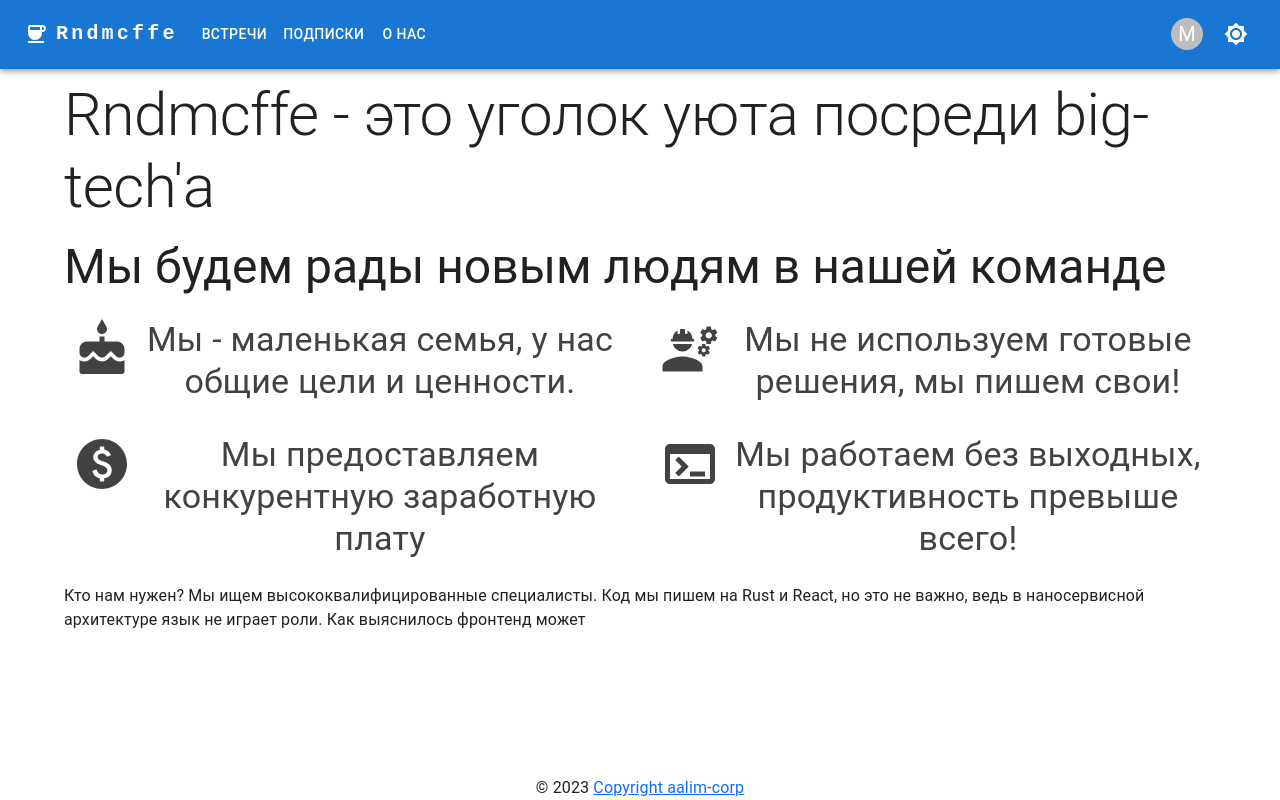
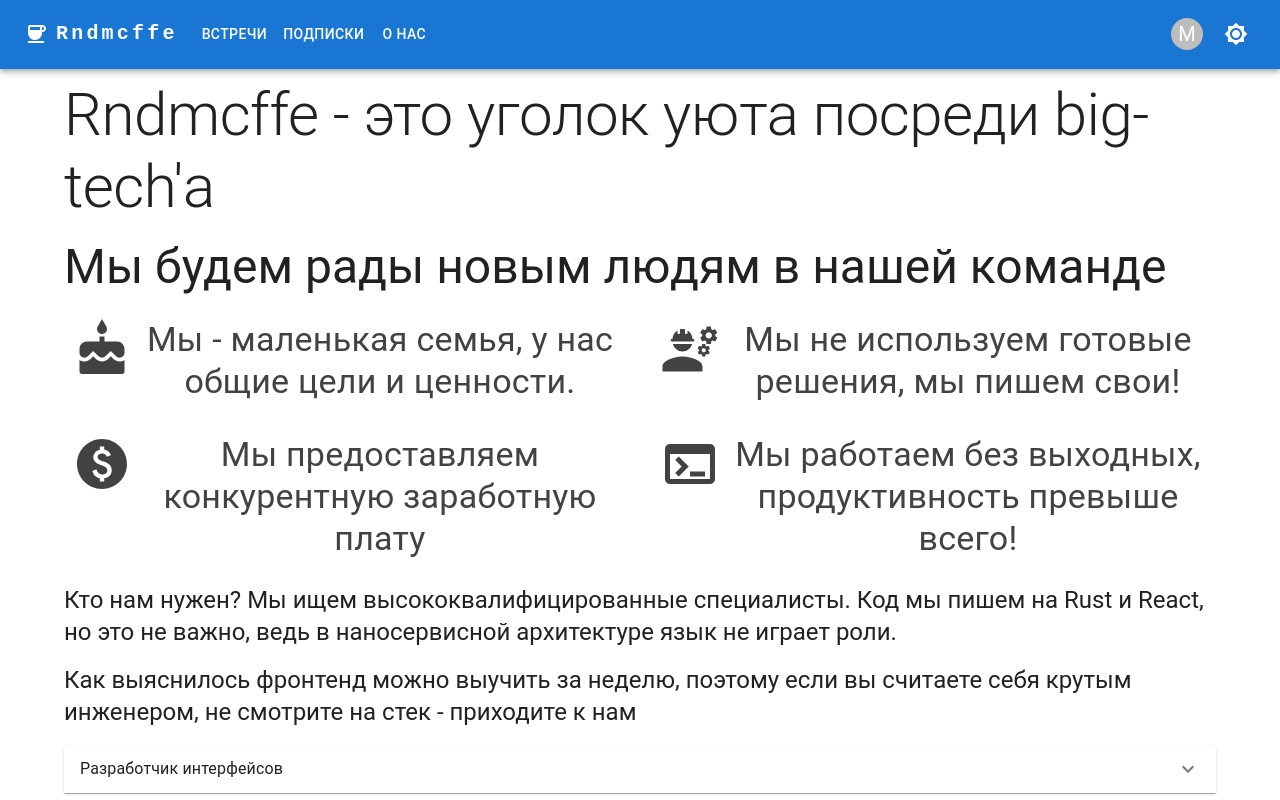
Before and after one commit to Olex1313/rndmcffe-front, a React (Create React App) app: page / in a window 1280 px wide. Both pictures are taken after a click on the button "О НАС". Shown: the top 800 px of the page. Built offline with nearby package versions, Linux system fonts and the light colour scheme.

Commit message:
Finish ContactsPage.tsx and add new footer

```diff
--- a/src/App.tsx
+++ b/src/App.tsx
@@ -15,7 +15,7 @@
     MenuItem,
     ThemeProvider,
     Tooltip,
-    useTheme, AppBar, Typography, Stack, Toolbar, Button, PaletteMode, CssBaseline
+    useTheme, AppBar, Typography, Stack, Toolbar, Button, PaletteMode, CssBaseline, Link
 } from "@mui/material";
 import {Logout, Settings, Brightness4, Brightness7, Coffee} from "@mui/icons-material";
 import {grey} from "@mui/material/colors";
@@ -90,6 +90,19 @@
                 <App/>
             </ThemeProvider>
         </ColorModeContext.Provider>
+    );
+}
+
+function Copyright(props: any) {
+    return (
+        <Typography variant="body2" color="background.secondary" align="center" {...props}>
+            {'Copyright © '}
+            <Link color="inherit" href="https://github.com/Olex1313">
+                aalim-corp
+            </Link>{' '}
+            {new Date().getFullYear()}
+            {'.'}
+        </Typography>
     );
 }
 
@@ -242,9 +255,10 @@
             <Container className="StatePageContainer">
                 {renderState(page)}
             </Container>
-            <div className="PageFooter">
-                © {new Date().getFullYear()} <a href="https://github.com/Olex1313"> Copyright aalim-corp </a>
-            </div>
+            <Copyright sx={{mt: 8, mb: 4}}/>
+            {/*<div className="PageFooter">*/}
+            {/*    © {new Date().getFullYear()} <a href="https://github.com/Olex1313"> Copyright aalim-corp </a>*/}
+            {/*</div>*/}
         </Stack>
     );
 }
--- a/src/ContactsPage.tsx
+++ b/src/ContactsPage.tsx
@@ -1,6 +1,15 @@
 import React from "react";
-import {Box, Grid, Stack, styled, Typography} from "@mui/material";
-import {Cake, Engineering, Paid, Terminal} from "@mui/icons-material";
+import {
+    Accordion,
+    AccordionDetails,
+    AccordionSummary,
+    Box, Chip, Divider,
+    Grid, List, ListItem,
+    Stack,
+    styled,
+    Typography
+} from "@mui/material";
+import {Cake, Engineering, ExpandMore, Paid, Terminal} from "@mui/icons-material";
 
 const Item = styled(Box)(({theme}) => ({
     backgroundColor: theme.palette.mode === 'dark' ? '#1A2027' : '#fff',
@@ -11,6 +20,81 @@
 }));
 
 
+interface VacancyDescription {
+    name: string
+    skills: string[]
+    description: string
+}
+
+const VacancyAccordion = (vac: VacancyDescription) => {
+    return (
+        <Accordion>
+            <AccordionSummary
+                expandIcon={<ExpandMore/>}
+                aria-controls="panel2a-content"
+                id="panel2a-header">
+                <Typography>{vac.name}</Typography>
+            </AccordionSummary>
+            <AccordionDetails>
+                <Stack
+                    direction={{xs: "column", sm: "row"}}
+                    divider={<Divider orientation="vertical" flexItem/>}
+                    justifyContent="flex-end">
+                    <Box>
+                        <Typography>
+                            {vac.description}
+                        </Typography>
+                    </Box>
+                    <List>
+                        {
+                            vac.skills.map((tag) =>
+                                <ListItem key={tag}>
+                                    <Chip label={tag}/>
+                                </ListItem>
+                            )
+                        }
+                    </List>
+                </Stack>
+            </AccordionDetails>
+        </Accordion>
+    )
+}
+
+const vacancies: VacancyDescription[] = [
+    {
+        name: "Разработчик интерфейсов",
+        description: `Мы работаем над созданием таких блоков, как «Врачи» «Курсы», «Приложения»,
+                            причастны к развитию пользовательского контента (UGC) в карточке товаров
+                            поисковой
+                            выдачи,
+                            а также личного кабинета отзывов.
+                            Ещё мы занимаемся развитием публичного профиля и партнёрского обогащённого
+                            ответа.`,
+        skills: ["JS", "HTML", "CSS", "React", "Курсы от Skillbox"]
+    },
+    {
+        name: "Разработчик бекенда",
+        description: `Мы работаем над созданием таких блоков, как «Врачи» «Курсы», «Приложения»,
+                            причастны к развитию пользовательского контента (UGC) в карточке товаров
+                            поисковой
+                            выдачи,
+                            а также личного кабинета отзывов.
+                            Ещё мы занимаемся развитием публичного профиля и партнёрского обогащённого
+                            ответа.`,
+        skills: ["Go", "Rust", "SQL", "gRPC", "Книжка с кабаном"]
+    },
+    {
+        name: "Server reboot engineer",
+        description: `Мы работаем над созданием таких блоков, как «Врачи» «Курсы», «Приложения»,
+                            причастны к развитию пользовательского контента (UGC) в карточке товаров
+                            поисковой
+                            выдачи,
+                            а также личного кабинета отзывов.
+                            Ещё мы занимаемся развитием публичного профиля и партнёрского обогащённого
+                            ответа.`,
+        skills: ["Linux", "Bash", "Go", "ELK Stack", "Ненависть к проприетарному ПО"]
+    },
+]
 export const ContactsPage = () => {
     return (
         <Stack spacing={2}>
@@ -61,11 +145,18 @@
                 </Grid>
             </Box>
             <Box sx={{width: "100%"}}>
-                <Typography>
-                Кто нам нужен? Мы ищем высококвалифицированные специалисты.
-                Код мы пишем на Rust и React, но это не важно, ведь в наносервисной архитектуре язык не играет роли.
-                Как выяснилось фронтенд может
-                </Typography>
+                <Stack spacing={2}>
+                    <Typography variant="h5">
+                        Кто нам нужен? Мы ищем высококвалифицированные специалисты.
+                        Код мы пишем на Rust и React, но это не важно, ведь в наносервисной архитектуре язык не играет
+                        роли.
+                    </Typography>
+                    <Typography variant="h5">
+                        Как выяснилось фронтенд можно выучить за неделю, поэтому если вы считаете себя крутым инженером,
+                        не смотрите на стек - приходите к нам
+                    </Typography>
+                    {vacancies.map((v) => VacancyAccordion(v))}
+                </Stack>
             </Box>
         </Stack>
     )
```
